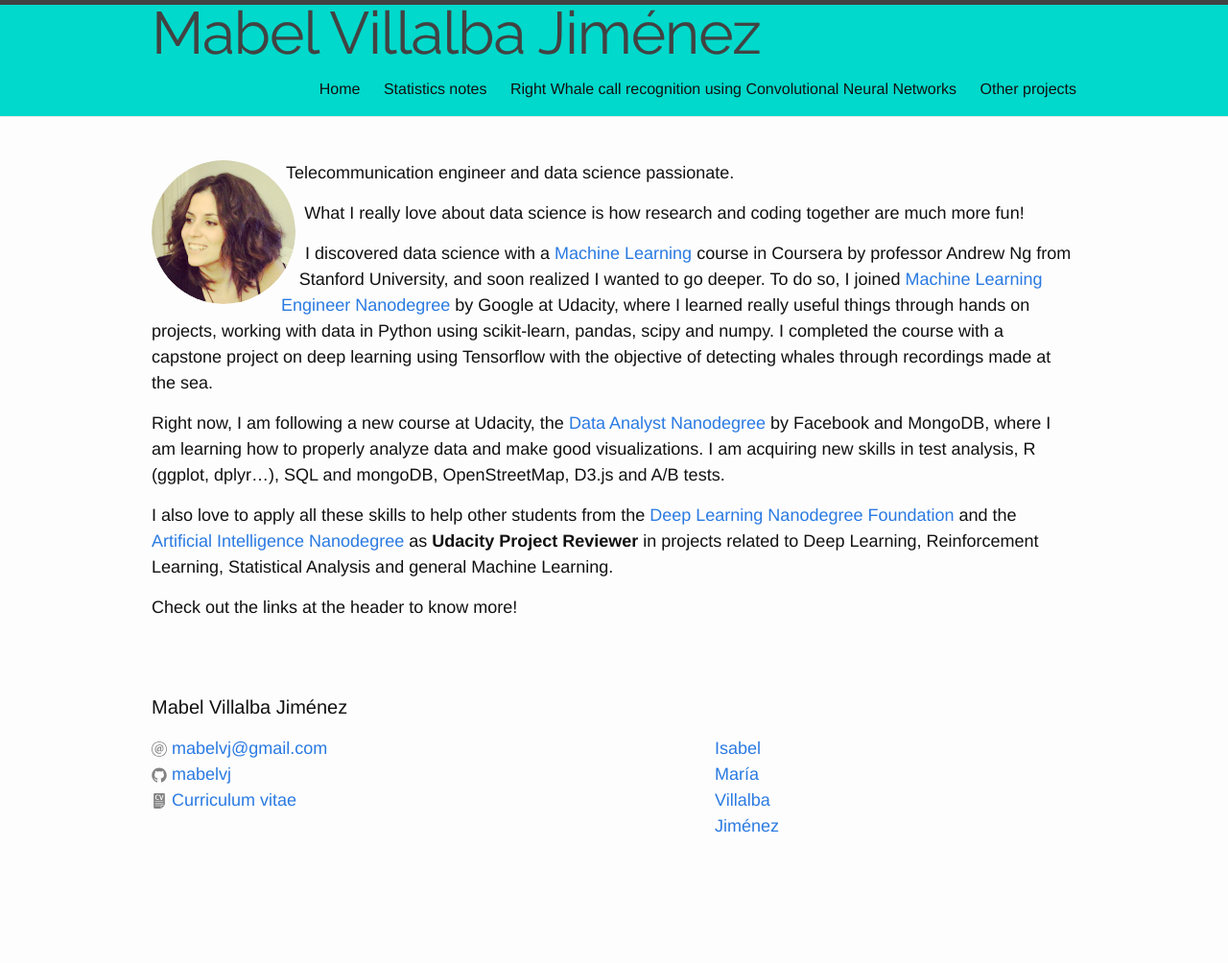
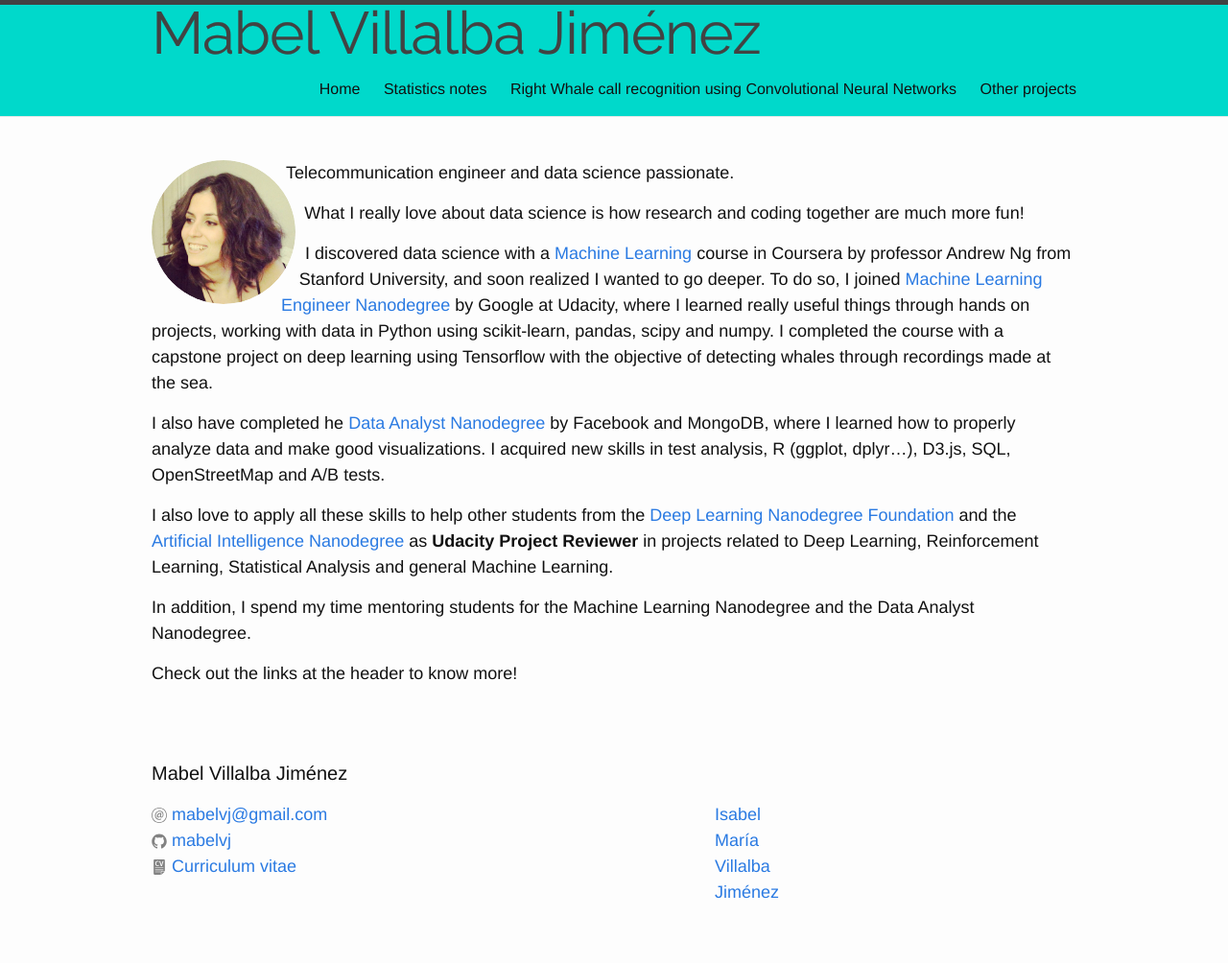
Before and after one commit to mabelvj/mabelvj.github.io, a Jekyll site: the page built from index.md, in a window 1280 px wide. Shown: the whole page at 96% size. Built offline with Jekyll 4.4.1, drawn with Linux system fonts in a browser that asks for light colours; some web fonts are replaced; Markdown is read by kramdown in place of the engine named in the settings; comment, search, counter and statistics services are not loaded; before the commit the page ends 935 px from its top, so only the background shows below that.

Commit message:
updated index.md

```diff
--- a/index.md
+++ b/index.md
@@ -35,10 +35,14 @@ What I really love about data science is how research and coding together are mu
 
 I discovered data science with a [Machine Learning](https://www.coursera.org/learn/machine-learning) course in Coursera by professor Andrew Ng from Stanford University, and soon realized I wanted to go deeper. To do so, I joined [Machine Learning Engineer Nanodegree](https://www.udacity.com/course/machine-learning-engineer-nanodegree--nd009) by Google at Udacity, where I learned really useful things through hands on projects, working with data in Python using scikit-learn, pandas, scipy and numpy.  I completed the course with a capstone project on deep learning using Tensorflow with the objective of detecting whales through recordings made at the sea.
 
-Right now, I am following a new course at Udacity, the [Data Analyst Nanodegree](https://www.udacity.com/course/data-analyst-nanodegree--nd002) by Facebook and MongoDB, where I am learning how to properly analyze data and make good visualizations. I am acquiring new skills in test analysis, R (ggplot, dplyr...), SQL and mongoDB, OpenStreetMap, D3.js and A/B tests.
+I also have completed he [Data Analyst Nanodegree](https://www.udacity.com/course/data-analyst-nanodegree--nd002) by Facebook and MongoDB, where I learned how to properly analyze data and make good visualizations. I acquired new skills in test analysis, R (ggplot, dplyr...), D3.js, SQL, OpenStreetMap and A/B tests.
 
 
 I also love to apply all these skills to help other students from the [Deep Learning Nanodegree Foundation](https://www.udacity.com/course/deep-learning-nanodegree-foundation--nd101) and the [Artificial Intelligence Nanodegree](https://www.udacity.com/course/artificial-intelligence-nanodegree--nd889) as **Udacity Project Reviewer** in projects related to Deep Learning, Reinforcement Learning, Statistical Analysis and general Machine Learning.
 
 
+In addition, I spend my time mentoring students for the Machine Learning Nanodegree and the Data Analyst Nanodegree.
+
+
+
 Check out the links at the header to know more!
```
